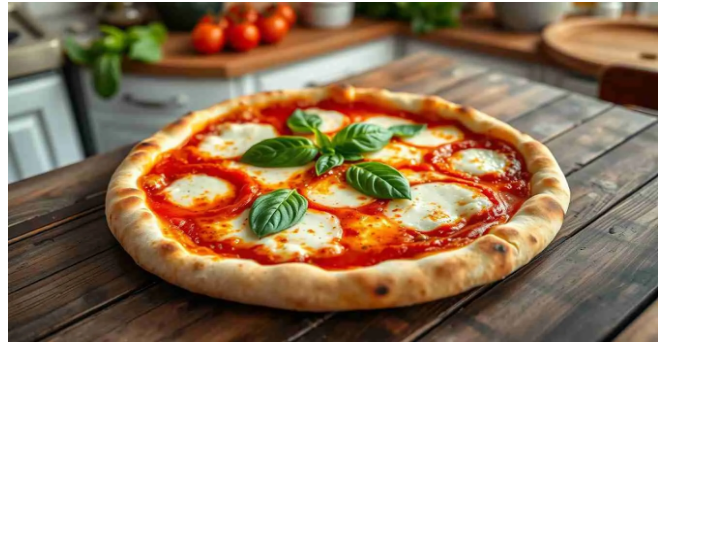
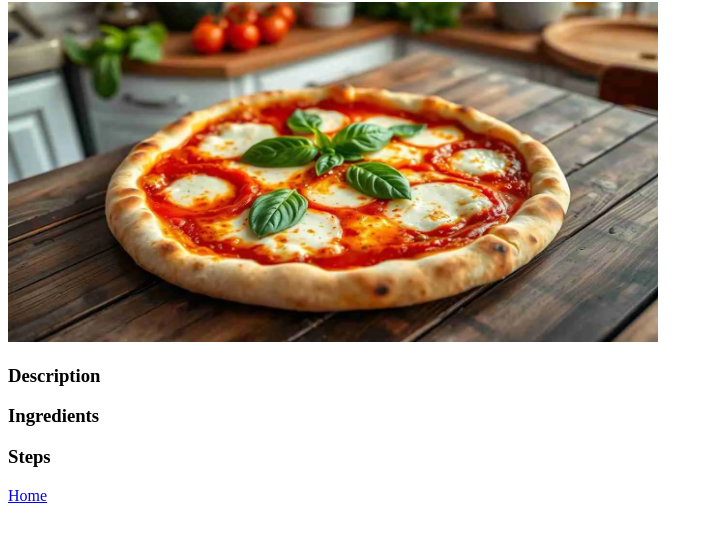
Before and after one commit to brett-me/top, a plain HTML site: page foundations/project1-odin-recipes/recipes/pizza.html in a window 1280 px wide. Shown: the part 78-620 px from the top of the page, without its empty margins (0-713 px from the left). Drawn offline with Linux system fonts and the light colour scheme.

Commit message:
add: pizza.html boilerplate and links

```diff
--- a/foundations/project1-odin-recipes/recipes/pizza.html
+++ b/foundations/project1-odin-recipes/recipes/pizza.html
@@ -12,5 +12,9 @@
             height="340"
             width="650"
         />
+        <h3>Description</h3>
+        <h3>Ingredients</h3>
+        <h3>Steps</h3>
+        <a href="../index.html">Home</a>
     </body>
 </html>
```
